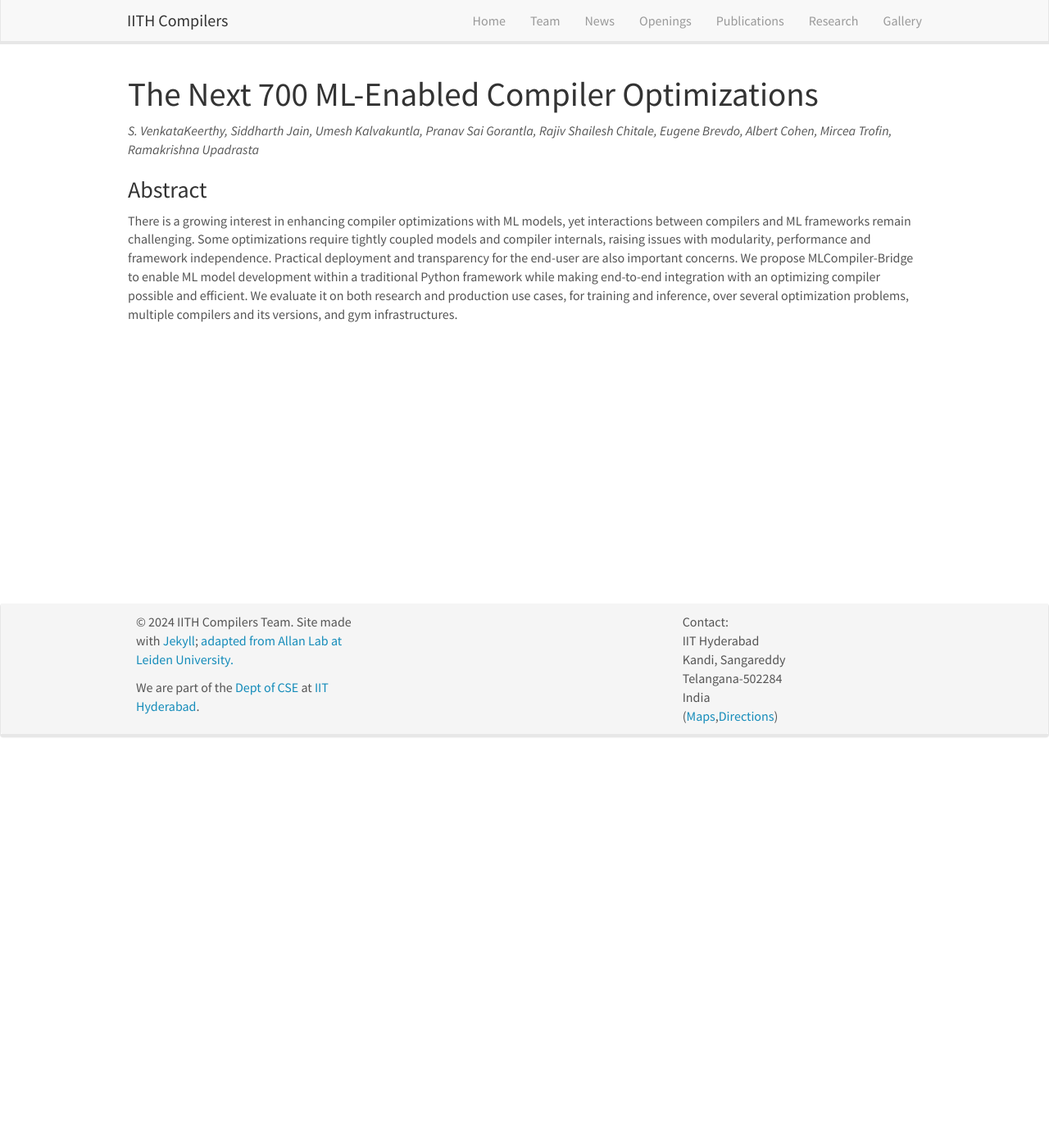
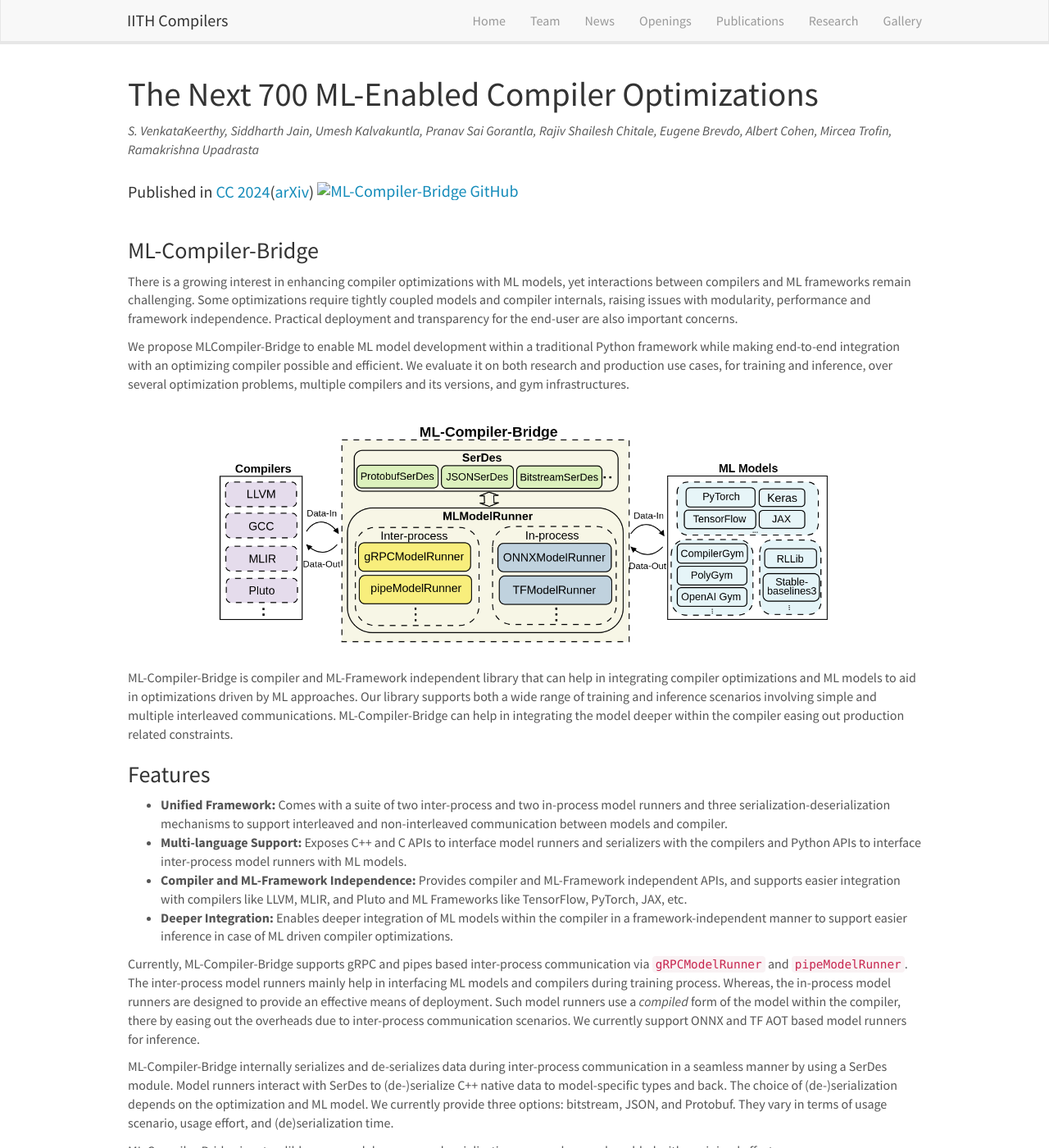
Before and after one commit to utpalbora/compilers.cse.iith.ac.in, a Jekyll site: the page built from _pages/ml_compiler_bridge.md, in a window 1280 px wide and 1400 px high. Shown: the whole window at 82% size. Built offline with Jekyll 4.4.1, drawn with Linux system fonts in a browser that asks for light colours; nearby versions of some CDN libraries; some of the changed text lies outside the part shown.

Commit message:
Adding details to ML-Compiler-Bridge

```diff
--- a/_pages/ml_compiler_bridge.md
+++ b/_pages/ml_compiler_bridge.md
@@ -10,14 +10,85 @@ permalink: /publications/mlcompilerbridge/
 
 # The Next 700 ML-Enabled Compiler Optimizations
 *S. VenkataKeerthy, Siddharth Jain, Umesh Kalvakuntla, Pranav Sai Gorantla, Rajiv Shailesh Chitale, Eugene Brevdo, Albert Cohen, Mircea Trofin, Ramakrishna Upadrasta*
-### Abstract
+#### Published in [CC 2024](https://doi.org/10.1145/3640537.3641580){:target="_blank"}([arXiv](https://arxiv.org/abs/2311.10800){:target="_blank"}) <a href="https://github.com/IITH-Compilers/ml-compiler-bridge" target="_blank"> <img  class="dp-img" alt="ML-Compiler-Bridge GitHub" src="https://github.githubassets.com/favicons/favicon.svg" width="23px" height="23px"></a>
 
+### ML-Compiler-Bridge
 There is a growing interest in enhancing compiler optimizations with ML models, yet interactions between compilers
 and ML frameworks remain challenging. Some optimizations require tightly coupled models and compiler internals,
-raising issues with modularity, performance and framework
-independence. Practical deployment and transparency for
-the end-user are also important concerns. We propose MLCompiler-Bridge to enable ML model development within
-a traditional Python framework while making end-to-end integration with an optimizing compiler possible and efficient.
-We evaluate it on both research and production use cases, for
-training and inference, over several optimization problems,
+raising issues with modularity, performance and framework independence. Practical deployment and transparency for
+the end-user are also important concerns.
+
+We propose MLCompiler-Bridge to enable ML model development within a traditional Python framework while making end-to-end integration with an optimizing compiler possible and efficient.
+We evaluate it on both research and production use cases, for training and inference, over several optimization problems,
 multiple compilers and its versions, and gym infrastructures.
+
+<center>
+<figure>
+<img src="{{ site.url }}{{ site.baseurl }}/images/projects/ml-compiler-bridge/ml-compiler-bridge.png" width="85%">
+</figure>
+</center>
+
+ML-Compiler-Bridge is compiler and ML-Framework independent library that can help in integrating compiler optimizations and ML models to aid in optimizations driven by ML approaches.
+Our library supports both a wide range of training and inference scenarios involving simple and multiple interleaved communications.
+ML-Compiler-Bridge can help in integrating the model deeper within the compiler easing out production related constraints.
+
+
+### Features
+
+* **Unified Framework:** Comes with a suite of two inter-process and two in-process model runners and three serialization-deserialization mechanisms to support interleaved and non-interleaved communication between models and compiler.
+* **Multi-language Support:** Exposes C++ and C APIs to interface model runners and serializers with the compilers and Python APIs to interface inter-process model runners with ML models.
+* **Compiler and ML-Framework Independence:** Provides compiler and ML-Framework independent APIs, and supports easier integration with compilers like LLVM, MLIR, and Pluto and ML Frameworks like TensorFlow, PyTorch, JAX, etc.
+* **Deeper Integration:** Enables deeper integration of ML models within the compiler in a framework-independent manner to support easier inference in case of ML driven compiler optimizations.
+
+
+Currently, ML-Compiler-Bridge supports gRPC and pipes based inter-process communication via `gRPCModelRunner` and `pipeModelRunner`. The inter-process model runners mainly help in interfacing ML models and compilers during training process. Whereas, the in-process model runners are designed to provide an effective means of deployment. Such model runners use a *compiled* form of the model within the compiler, there by easing out the overheads due to inter-process communication scenarios. We currently support ONNX and TF AOT based model runners for inference.
+
+ML-Compiler-Bridge internally serializes and de-serializes data during inter-process communication in a seamless manner by using a SerDes module. Model runners  interact with SerDes to (de-)serialize C++ native data to model-specific types and back. The choice of (de-)serialization depends on the optimization and ML
+model. We currently provide three options: bitstream, JSON, and Protobuf. They vary in terms of usage scenario, usage effort, and (de)serialization time.
+
+ML-Compiler-Bridge is extendible; new model runners and serialization approaches can be added with a minimal effort.
+
+### Use Cases
+
+ML-Compiler-Bridge can be readily integrated with LLVM, MLIR and Pluto compilers. For integration with Pluto, our C APIs can be used. Currently, our library is integrated with the following ML-based compiler optimizations in LLVM.
+
+* [**POSET-RL**]({{ site.url }}{{ site.baseurl }}/projects/posetrl){:target="_blank"} -- RL-based phase ordering for optimizing code-size and execution time.
+* [**RL4ReAl**]({{ site.url }}{{ site.baseurl }}/publications/rl4real){:target="_blank"} --  RL-based register allocator with splitting, coloring and spilling sub-tasks.
+* [**Loop Distribution**]({{ site.url }}{{ site.baseurl }}/publications/rl_loop_distribution){:target="_blank"} --   RL-based Loop Distribution for vectorization and Locality.
+* [**Inliner**](https://lists.llvm.org/pipermail/llvm-dev/2020-April/140763.html){:target="_blank"} -- RL-based inlining for code-size reduction.
+
+These optimizations are available as a part of our [ML-LLVM-Project](https://github.com/IITH-Compilers/ml-llvm-project).
+
+### Performance
+
+Using ML-Compiler-Bridge can significantly improve the training and inference times.
+
+<center>
+<div>
+    <figure>
+        <img src="{{ site.url }}{{ site.baseurl }}/images/projects/ml-compiler-bridge/posetrl-training.png" width="35%">
+        <img src="{{ site.url }}{{ site.baseurl }}/images/projects/ml-compiler-bridge/rl4real-training.png" width="33%">
+    <figcaption style="text-align: center;">Training Time Performance of POSET-RL (left) and RL4ReAl (right)</figcaption>
+    </figure>
+</div>
+
+<div style="display: flex; justify-content: space-between;">
+    <figure style="margin: 0;">
+        <img src="{{ site.url }}{{ site.baseurl }}/images/projects/ml-compiler-bridge/mic.png" width="33%">
+        <img src="{{ site.url }}{{ site.baseurl }}/images/projects/ml-compiler-bridge/mlir-rtt.png" width="33%">
+        <img src="{{ site.url }}{{ site.baseurl }}/images/projects/ml-compiler-bridge/pluto-rtt.png" width="33%">
+    <figcaption style="text-align: center;">Performance of model runners in LLVM (left), MLIR (middle), and Pluto (right)</figcaption>
+    </figure>
+</div>
+</center>
+
+### Artifacts
+[![Build and Tests](https://github.com/IITH-Compilers/MLCompilerBridge/actions/workflows/build.yml/badge.svg)](https://github.com/IITH-Compilers/MLCompilerBridge/actions/workflows/build.yml)
+[![Doxygen Action](https://github.com/IITH-Compilers/MLCompilerBridge/actions/workflows/main.yml/badge.svg)](https://github.com/IITH-Compilers/MLCompilerBridge/actions/workflows/main.yml)
+
+Code and other artifacts are available in our [GitHub](https://github.com/IITH-Compilers/ml-compiler-bridge) page.
+
+The documentation and implementation specific details are available [here](https://iith-compilers.github.io/ML-Compiler-Bridge).
+
+### Funding
+This research is partially funded by a Google PhD fellowship, a PMRF fellowship, a research grant from Suzuki Motor Corporation, and a faculty research grant from AMD.
```
Also changed, not shown: images/projects/ml-compiler-bridge/mic.png (added), images/projects/ml-compiler-bridge/ml-compiler-bridge.png (added), images/projects/ml-compiler-bridge/mlir-rtt.png (added), images/projects/ml-compiler-bridge/pluto-rtt.png (added), images/projects/ml-compiler-bridge/posetrl-training.png (added), images/projects/ml-compiler-bridge/rl4real-training.png (added).
